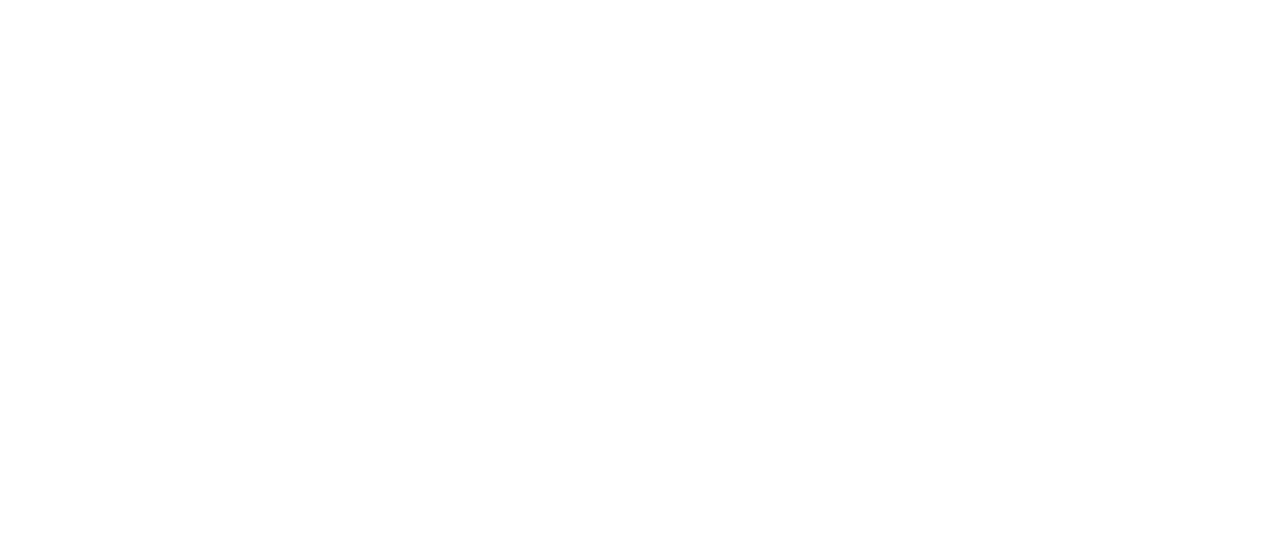
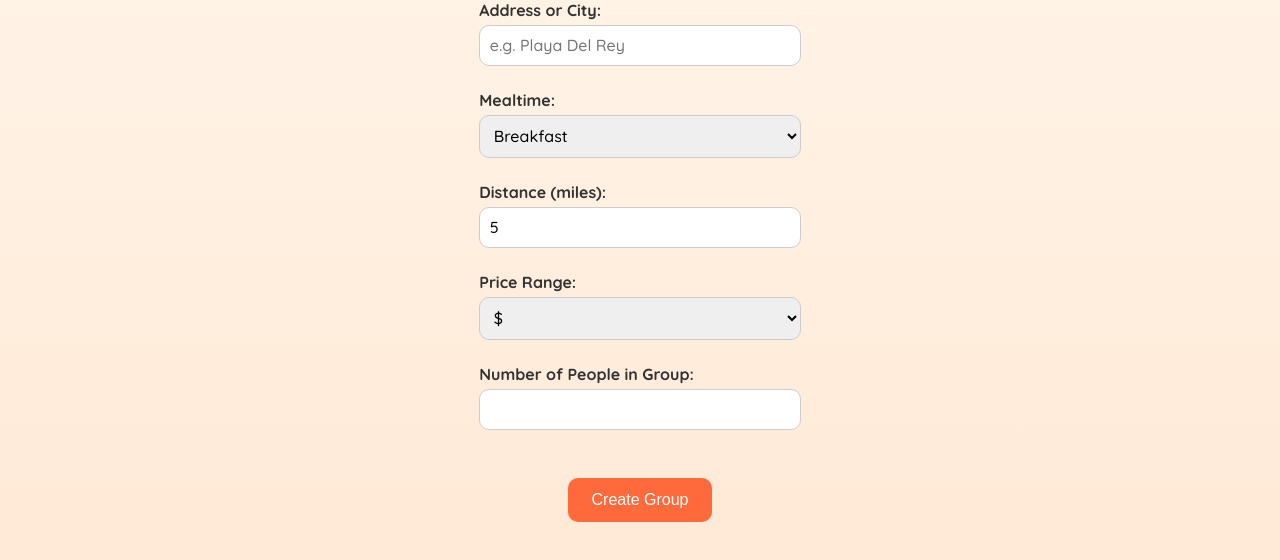
Before and after one commit to Dylim8/MunchMatch_website, a website: page public/create.html in a window 1280 px wide. Drawn offline with Linux system fonts and the light colour scheme.

Commit message:
Update create.html

```diff
--- a/public/create.html
+++ b/public/create.html
@@ -1,3 +1,63 @@
+<!DOCTYPE html>
+<html lang="en">
+  <head>
+    <meta charset="UTF-8" />
+    <meta name="viewport" content="width=device-width, initial-scale=1.0" />
+    <title>Create Group - MunchMatch</title>
+    <link rel="stylesheet" href="style.css" />
+    <link
+      href="https://fonts.googleapis.com/css2?family=Quicksand:wght@500;700&display=swap"
+      rel="stylesheet"
+    />
+  </head>
+  <body>
+    <!-- Your actual HTML content must be here for the JS to work -->
+    <div class="container">
+      <form id="groupForm">
+        <label>
+          Address or City:
+          <input
+            type="text"
+            name="location"
+            required
+            placeholder="e.g. Playa Del Rey"
+          />
+        </label>
+        <label>
+          Mealtime:
+          <select name="mealtime" required>
+            <option value="breakfast">Breakfast</option>
+            <option value="lunch">Lunch</option>
+            <option value="dinner">Dinner</option>
+          </select>
+        </label>
+        <label>
+          Distance (miles):
+          <input type="number" name="distance" value="5" min="1" max="25" required />
+        </label>
+        <label>
+          Price Range:
+          <select name="price" required>
+            <option value="1">$</option>
+            <option value="1,2">$$ or less</option>
+            <option value="1,2,3">$$$ or less</option>
+            <option value="1,2,3,4">$$$$</option>
+          </select>
+        </label>
+        <label>
+          Number of People in Group:
+          <input type="number" name="groupSize" min="2" max="20" required />
+        </label>
+        <button type="submit">Create Group</button>
+      </form>
+
+      <div id="groupResult" style="display: none">
+        <p><strong>Group Code:</strong> <span id="groupCode"></span></p>
+        <p>Share this code with your friends!</p>
+      </div>
+    </div>
+
+    <!-- Your Firebase logic script -->
     <script type="module">
       import { initializeApp } from "https://www.gstatic.com/firebasejs/11.5.0/firebase-app.js";
       import {
@@ -103,3 +163,5 @@
         });
       });
     </script>
+  </body>
+</html>
```
Lines whose indentation alone changed are shown as unchanged.
